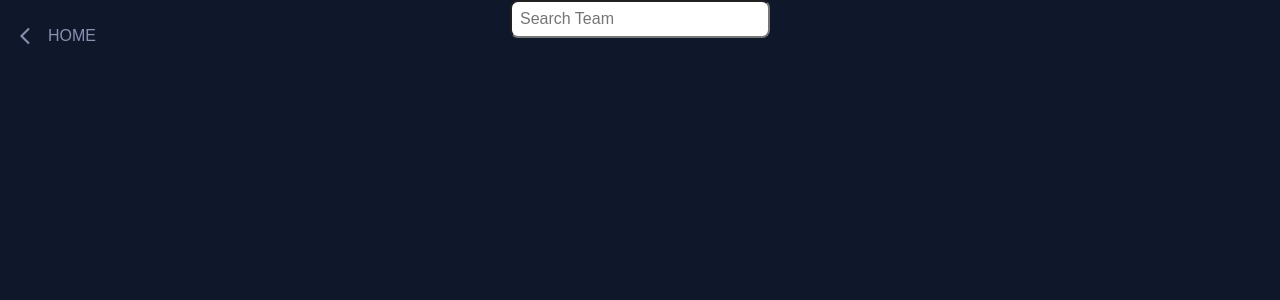
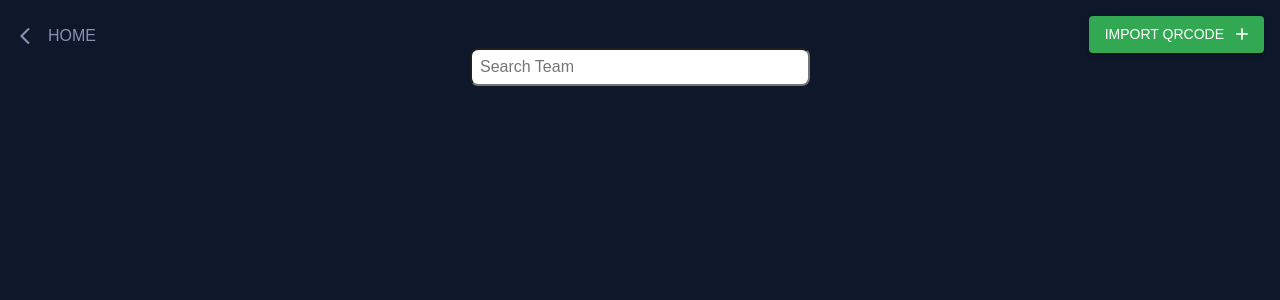
Before and after one commit to melonkgur/robotics-scouting-web, a React (Create React App) app: page /#/central-computer in a window 1280 px wide. Shown: the top 300 px of the page. Built offline with nearby package versions, Linux system fonts and the light colour scheme.

Commit message:
set up local storage deposit

```diff
--- a/src/components/qrcodepopup.jsx
+++ b/src/components/qrcodepopup.jsx
@@ -1,12 +1,20 @@
-import { makeStyles } from "@mui/material";
+import { makeStyles } from "@material-ui/core/styles";
 import Popup from "reactjs-popup";
+import { Button } from "@material-ui/core";
+import AddIcon from "@mui/icons-material/Add";
+import QrReader from "react-qr-scanner";
 
 
 const useStyles = makeStyles(theme => ({
     addDataButton: {
         backgroundColor: '#32a852',
         color: '#ffffff',
-
+        position: 'absolute',
+        top: '1rem',
+        right: '1rem',
+        '&:hover': {
+            background: "#32a852",
+        }
     },
     popupBackground: {
         backgroundColor: '#000000b3',
@@ -15,7 +23,16 @@ const useStyles = makeStyles(theme => ({
     },
 }));
 
-const QrCodePopup = () => {
+const QrCodePopup = (props) => {
+
+
+    const handleError = (er) => {
+        console.log(er);
+    }
+
+
+    const classes = useStyles();
+
     return (
         <Popup
             modal
@@ -36,12 +53,17 @@ const QrCodePopup = () => {
                     <QrReader
                         onError={handleError}
                         onScan={(result) => {
-                            if(qrData !== result && result != null) {
-                                setQrData(result);
+                            if(props.qrData !== result && result != null) {
+
+                                //stores the qr code data in the local storage
+                                let data = JSON.parse(result);
+                                let name = data.teamName;
+                                localStorage.setItem(name, result.toString());
+
+                                props.setQrData(result);
                                 popupShow();
                             }
 
-                            console.log(qrData);
                         }}
                     >
                     </QrReader>
--- a/src/pages/centralcomputer.jsx
+++ b/src/pages/centralcomputer.jsx
@@ -1,10 +1,7 @@
 import { makeStyles } from "@material-ui/core";
-import { Button } from '@material-ui/core';
 import HomeButton from "../components/homebutton";
-import AddIcon from '@mui/icons-material/Add';
 import { useState } from "react";
-import QrReader from 'react-qr-scanner';
-import Popup from 'reactjs-popup';
+import QrCodePopup from "../components/qrcodepopup";
 
 
 
@@ -31,11 +28,12 @@ const useStyles = makeStyles(theme => ({
         width: '100vw'
     },
     searchField: {
-        width: '15rem',
+        width: '20rem',
         backgroundColor: '#ffffff',
         borderRadius: '0.5rem',
         padding: '0.5rem',
         fontSize: '1rem',
+        margin: '3rem'
     },
     mainContent: {
         width: '100vw',
@@ -53,14 +51,11 @@ const CentralComputer = () => {
 
     const [qrData, setQrData] = useState({ test: 'lol' });
 
-    const [teamData, setTeamData] = useState([]);
-
-
 
     return (
         <div className={classes.root}>
             <HomeButton />
-
+            <QrCodePopup qrData={qrData} setQrData={setQrData} />
 
             <div className={classes.mainContent}>
                 <input type="text" placeholder="Search Team" className={classes.searchField} />
```
